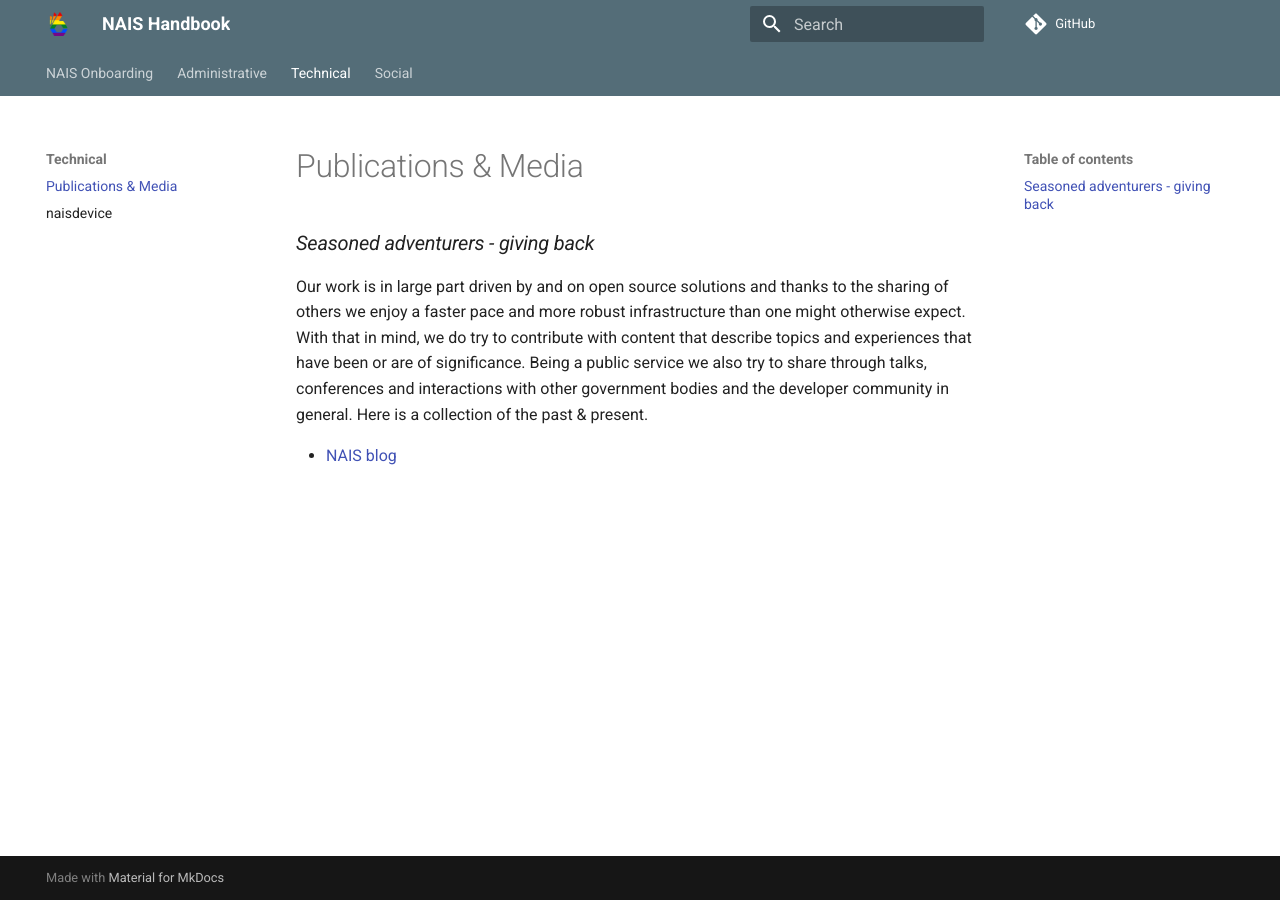
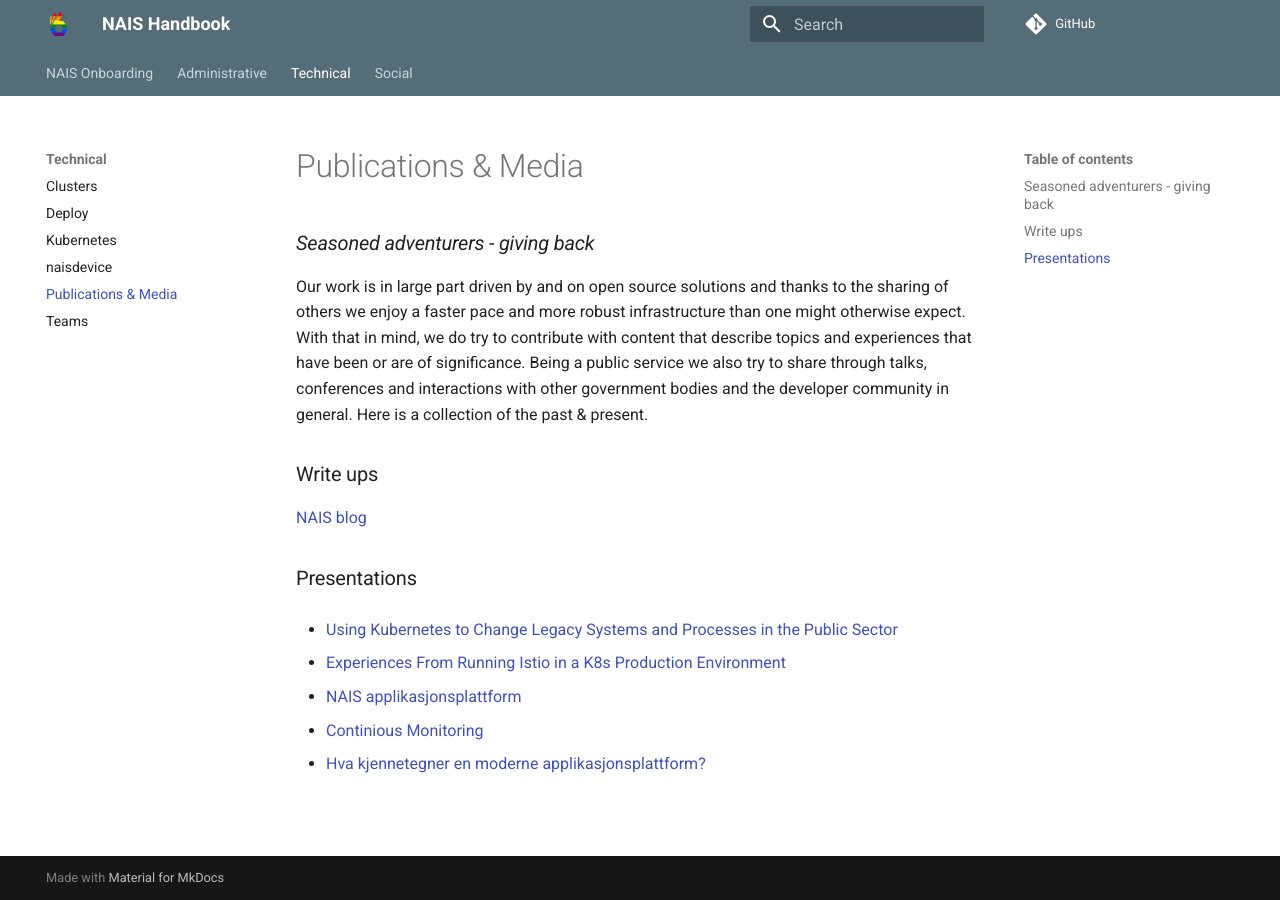
Before and after one commit to nais/handbook, an MkDocs documentation site: the page built from docs/technical/publications-media.md, in a window 1280 px wide. Built offline with MkDocs 1.6.1 and Material for MkDocs 9.7.7, drawn with Linux system fonts in a browser that asks for light colours; comment, search, counter and statistics services are not loaded.

Commit message:
Added Media & Slack channels

```diff
--- a/docs/technical/publications-media.md
+++ b/docs/technical/publications-media.md
@@ -7,4 +7,19 @@
 Being a public service we also try to share through talks, conferences and interactions with other government bodies and the developer community in general. Here is a collection of the past & present.
 
 
-* [NAIS blog](https://nais.io/blog/)
+### Write ups
+[NAIS blog](https://nais.io/blog/)
+
+### Presentations
+
+* [Using Kubernetes to Change Legacy Systems and Processes in the Public Sector
+](https://www.youtube.com/watch?v=Sp1vCVivBVg)
+
+* [Experiences From Running Istio in a K8s Production Environment
+](https://www.youtube.com/watch?v=5qrR01n9JyY)
+
+* [NAIS applikasjonsplattform](https://vimeo.com/360816415)
+
+* [Continious Monitoring](https://vimeo.com/182083536)
+
+* [Hva kjennetegner en moderne applikasjonsplattform?](https://vimeo.com/234013062)
--- a/mkdocs.yml
+++ b/mkdocs.yml
@@ -49,7 +49,11 @@
     - Slack: administrative/slack.md
     - Trello: administrative/trello.md
   - Technical:
+    - Clusters: technical/clusters.md
+    - Deploy: technical/deploy.md
+    - Kubernetes: technical/kubernetes.md
+    - naisdevice: technical/naisdevice.md
     - Publications & Media: technical/publications-media.md
-    - naisdevice: technical/naisdevice.md
+    - Teams: technical/teams.md
   - Social:
       - The Great Outdoors: social/the-great-outdoors.md
```
Also changed, not shown: docs/administrative/slack.md (+3 -1 lines).
